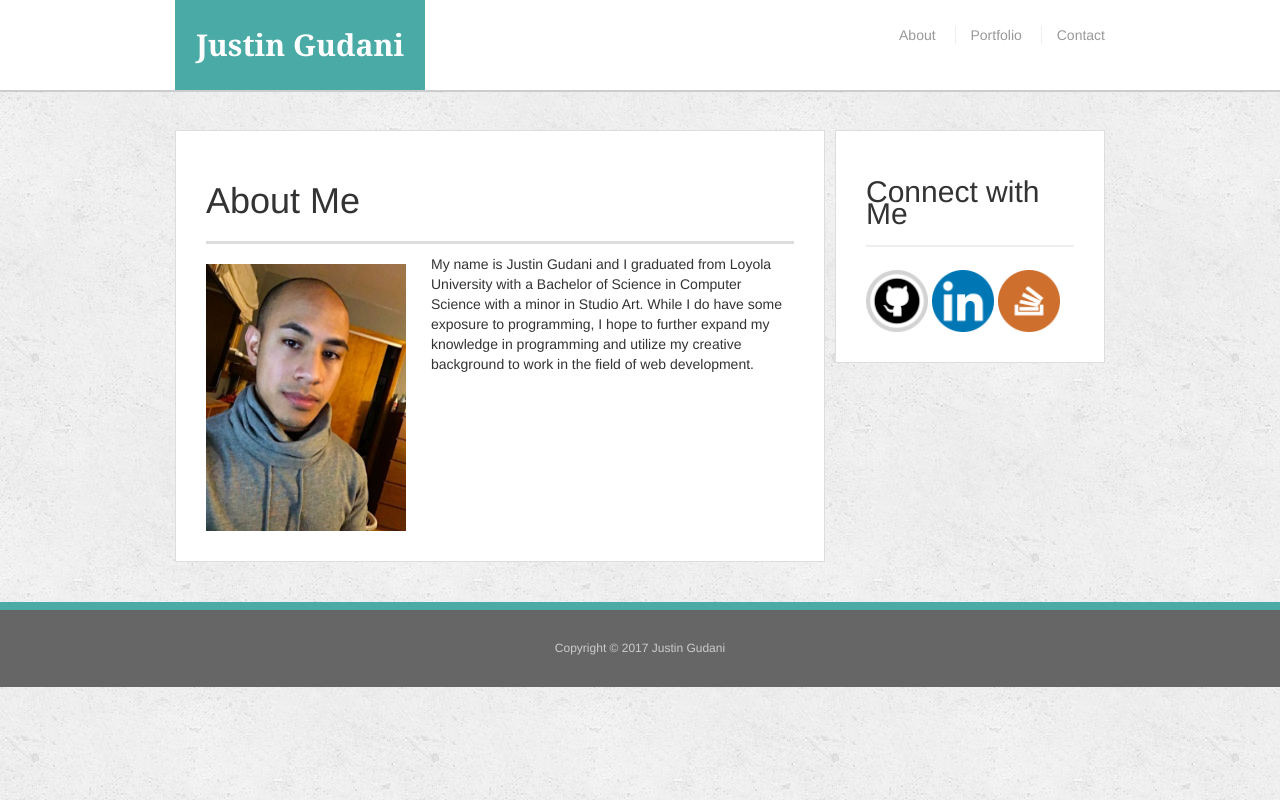
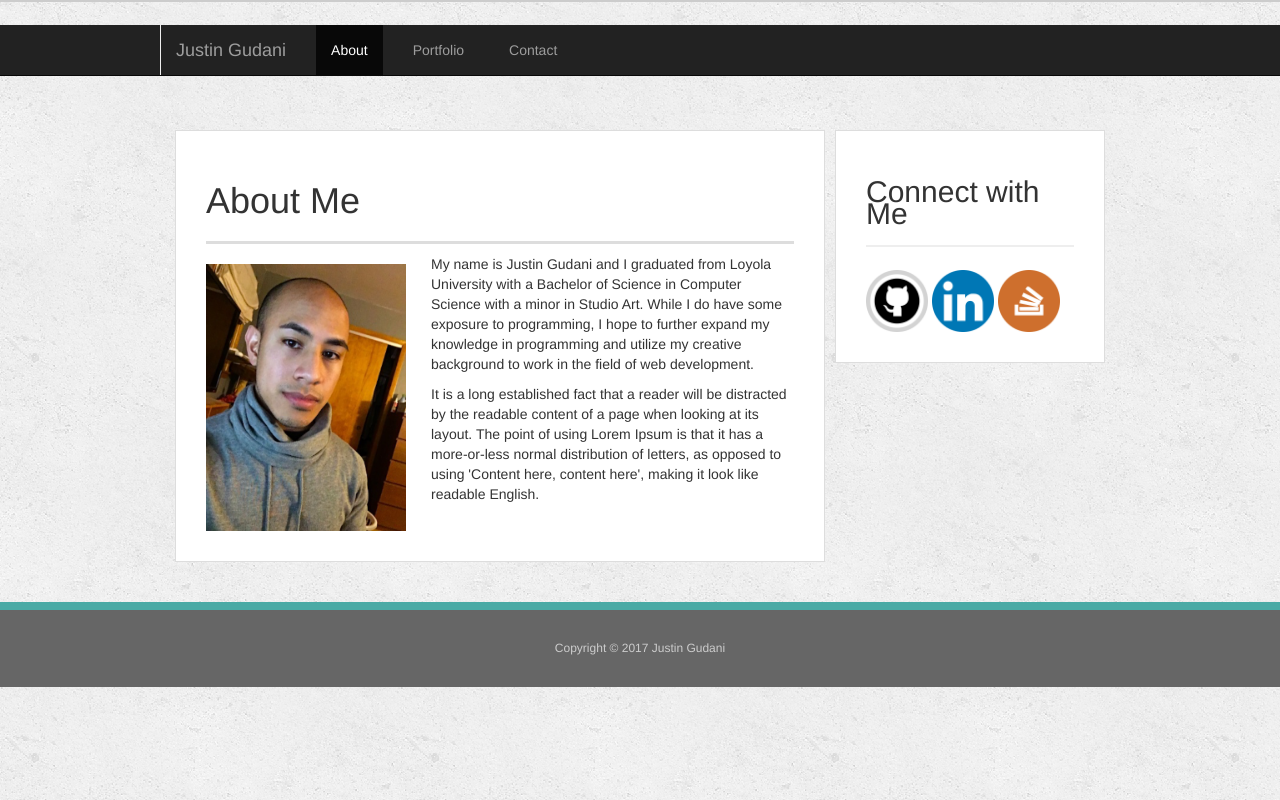
Before and after one commit to ohaikthxbai/Bootstrap-Portfolio, a plain HTML site: page index.html in a window 1280 px wide. Drawn offline with nearby package versions, Linux system fonts and the light colour scheme.

Commit message:
added top nav bar

```diff
--- a/index.html
+++ b/index.html
@@ -13,13 +13,24 @@
 <body>
 
   <header id="masthead">
+<nav id="myNavbar" class="navbar navbar-default navbar-inverse navbar-fixed-top" role="navigation">
     <div class="container">
-      <a href="index.html" id="logo">Justin Gudani</a>
-      <nav>
-        <a href="index.html">About</a>
-        <a href="portfolio.html">Portfolio</a>
-        <a href="contact.html">Contact</a>
-      </nav>
+        <div class="navbar-header">
+            <button type="button" class="navbar-toggle" data-toggle="collapse" data-target="#navbarCollapse">
+                <span class="sr-only">Toggle navigation</span>
+                <span class="icon-bar"></span>
+                <span class="icon-bar"></span>
+                <span class="icon-bar"></span>
+            </button>
+            <a class="navbar-brand" href="#">Justin Gudani</a>
+        </div>
+        <div class="collapse navbar-collapse" id="navbarCollapse">
+            <ul class="nav navbar-nav">
+                <li class="active"><a href="index.html">About</a></li>
+                <li><a href="portfolio.html">Portfolio</a></li>
+                <li><a href="contact.htmlp">Contact</a></li>
+            </ul>
+        </div>
     </div>
   </header>
 
@@ -34,7 +45,7 @@
       </p>
 
       <p>
-
+      It is a long established fact that a reader will be distracted by the readable content of a page when looking at its layout. The point of using Lorem Ipsum is that it has a more-or-less normal distribution of letters, as opposed to using 'Content here, content here', making it look like readable English.
       </p>
 
     </section>
```
Also changed, not shown: contact.html (+17 -13 lines), portfolio.html (+17 -6 lines).
